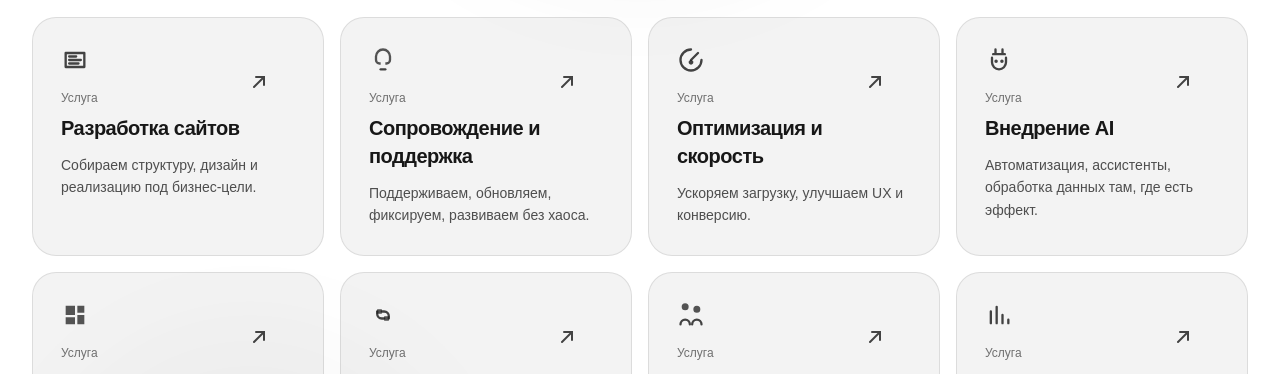
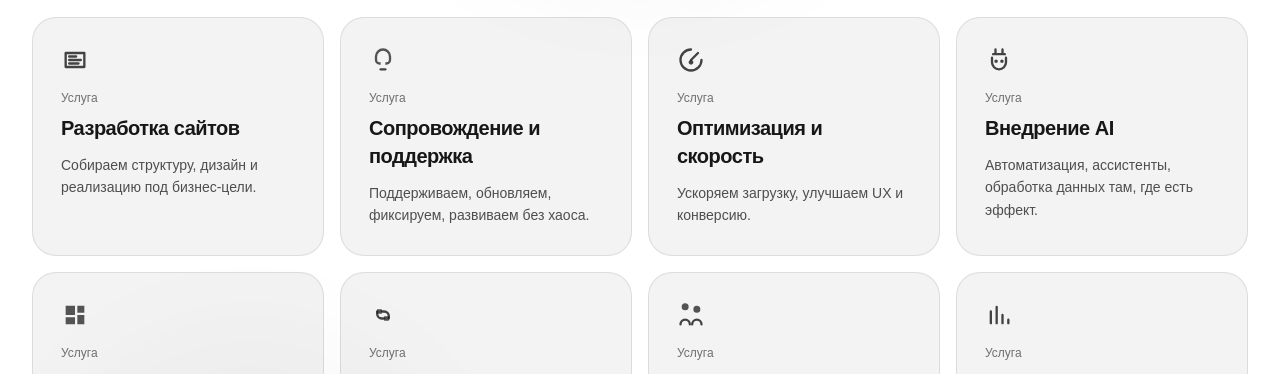
Before and after one commit to SeredaPavel/profitsite, a Next.js app in the folder frontend/: page / in a window 1280 px wide. Shown: the part 426-800 px from the top of the page. Built offline with nearby package versions, Linux system fonts and the light colour scheme.

Commit message:
Fix HeroSection.tsx: curttain and block size and arrow

```diff
--- a/frontend/src/components/landing/HeroSection.tsx
+++ b/frontend/src/components/landing/HeroSection.tsx
@@ -1,4 +1,5 @@
 // src/components/landing/HeroSection.tsx
+import type { ReactNode } from "react";
 import Badge from "@/components/ui/Badge";
 import { Button } from "@/components/ui/Button";
 
@@ -89,15 +90,7 @@ const SERVICES = [
   },
 ];
 
-function CurtainCard({
-  title,
-  desc,
-  icon,
-}: {
-  title: string;
-  desc: string;
-  icon: React.ReactNode;
-}) {
+function CurtainCard({ title, desc, icon }: { title: string; desc: string; icon: ReactNode }) {
   return (
     <article
       className={[
@@ -112,16 +105,9 @@ function CurtainCard({
         <div className="mt-4 text-xs text-foreground/60">Услуга</div>
         <h3 className="mt-2 text-lg sm:text-xl font-extrabold tracking-tight">{title}</h3>
         <p className="mt-3 text-sm leading-relaxed text-foreground/75">{desc}</p>
-
-        <div className="pointer-events-none absolute right-6 top-6 opacity-80 transition-opacity group-hover:opacity-0">
-          <svg viewBox="0 0 24 24" className="h-6 w-6" fill="none" aria-hidden="true">
-            <path d="M7 17L17 7" stroke="currentColor" strokeWidth="2" strokeLinecap="round" />
-            <path d="M9 7h8v8" stroke="currentColor" strokeWidth="2" strokeLinecap="round" />
-          </svg>
-        </div>
       </div>
 
-      {/* ШТОРА: стартует из правого верхнего угла и ПОЛНОСТЬЮ перекрывает карточку */}
+      {/* ШТОРА: из правого верхнего угла, полностью перекрывает */}
       <div
         className={[
           "pointer-events-none absolute inset-0 z-20",
@@ -132,7 +118,7 @@ function CurtainCard({
         ].join(" ")}
       />
 
-      {/* HOVER-КОНТЕНТ (чтобы читалось на “шторе”) */}
+      {/* HOVER-КОНТЕНТ */}
       <div
         className={[
           "pointer-events-none absolute inset-0 z-30 p-6 sm:p-7",
@@ -145,7 +131,8 @@ function CurtainCard({
         <h3 className="mt-2 text-lg sm:text-xl font-extrabold tracking-tight text-background">{title}</h3>
         <p className="mt-3 text-sm leading-relaxed text-background/80">{desc}</p>
 
-        <div className="pointer-events-none absolute right-6 top-6 text-background opacity-90">
+        {/* стрелка только на открытой шторе */}
+        <div className="pointer-events-none absolute right-6 top-6 text-background opacity-0 transition-opacity duration-200 delay-150 group-hover:opacity-100">
           <svg viewBox="0 0 24 24" className="h-6 w-6" fill="none" aria-hidden="true">
             <path d="M7 17L17 7" stroke="currentColor" strokeWidth="2" strokeLinecap="round" />
             <path d="M9 7h8v8" stroke="currentColor" strokeWidth="2" strokeLinecap="round" />
@@ -164,8 +151,8 @@ export default function HeroSection() {
         <div className="absolute -bottom-40 left-10 h-[420px] w-[420px] rounded-full bg-foreground/5 blur-3xl" />
       </div>
 
-      {/* Сделал “контейнер” чуть шире примерно на ~2см (через max-w-7xl вместо 6xl) */}
-      <div className="mx-auto w-full max-w-7xl px-4 sm:px-6 lg:px-8">
+      {/* шире по горизонтали (≈ +2см), без влияния на высоту */}
+      <div className="mx-auto w-full max-w-[86rem] px-4 sm:px-6 lg:px-8">
         <div className="relative py-14 sm:py-20">
           <div className="flex flex-col gap-6">
             <div className="flex flex-wrap gap-2">
```
